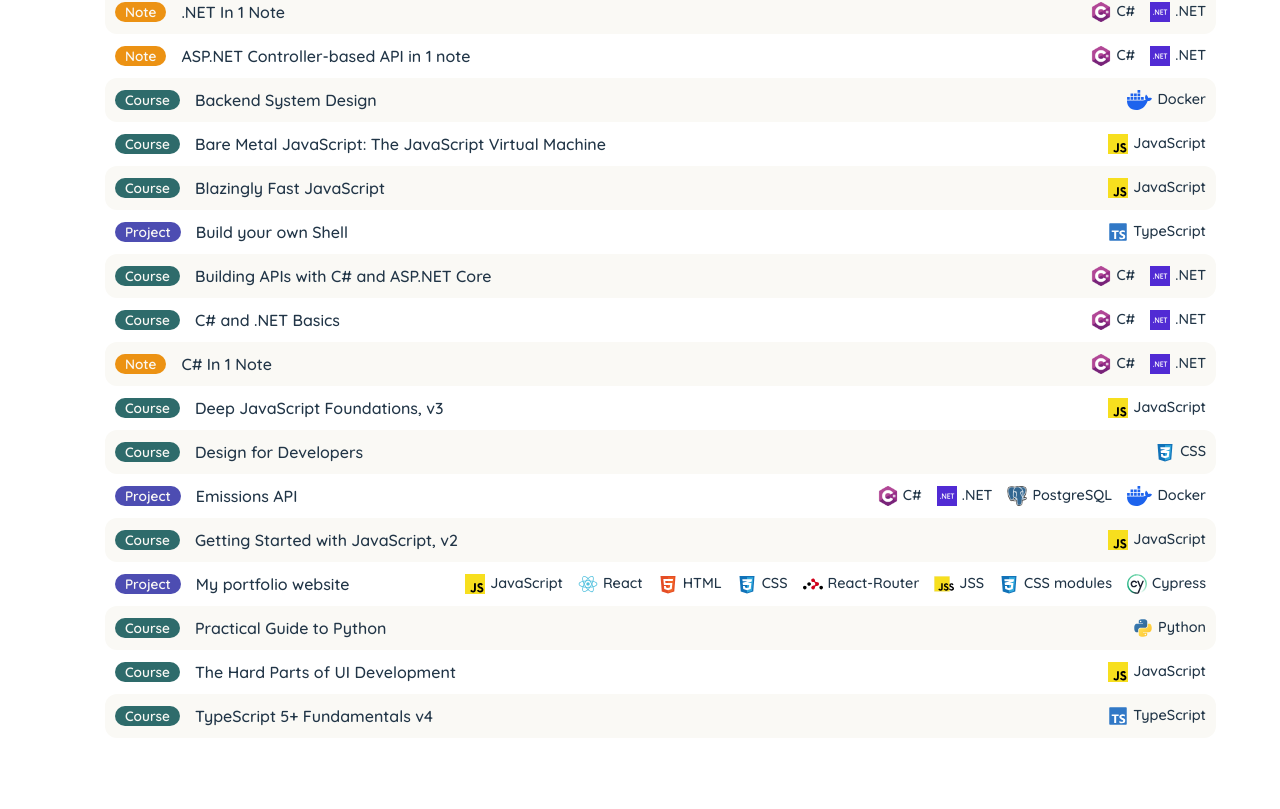
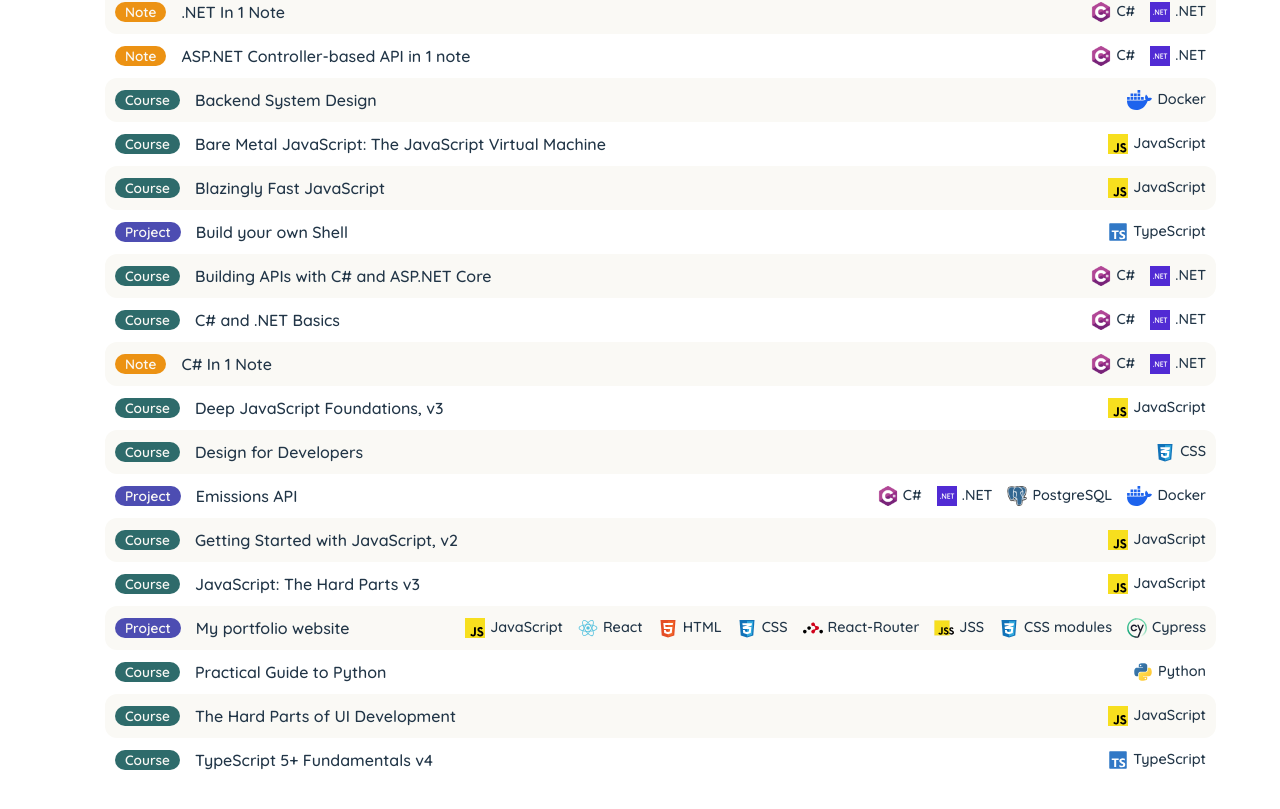
Before and after one commit to Stefdev13/stef-bekaert-portfolio, a React (Vite) app: page /about in a window 1280 px wide. Shown: the part 2948-3757 px from the top of the page. Built offline with nearby package versions, Linux system fonts and the light colour scheme.

Commit message:
Added JS course

```diff
--- a/src/constants/course-constants.js
+++ b/src/constants/course-constants.js
@@ -89,4 +89,12 @@ export const COURSES = [
         date: "2026-02",
         link: 'https://frontendmasters.com/courses/practical-python/',
     },
+    {
+        id: "c12",
+        name: 'JavaScript: The Hard Parts v3',
+        description: "Go deep into the foundational mechanics of JavaScript! From higher-order functions and closure to asynchronous code execution and object-oriented programming, build a comprehensive mental model around concepts that even the most experienced developers often lack. Grab a “backpack” as you follow the thread of execution through the call stack, callback queue, and microtask queue. Leverage prototypical inheritance and modern OOP features like classes and private/static fields. Understand the difference between stack and heap memory, and explore metaprogramming and type coercion with symbols.",
+        technologyList: [ technologies.JAVASCRIPT ],
+        date: "2026-03",
+        link: 'https://frontendmasters.com/courses/javascript-hard-parts-v3/',
+    },
 ]
```
